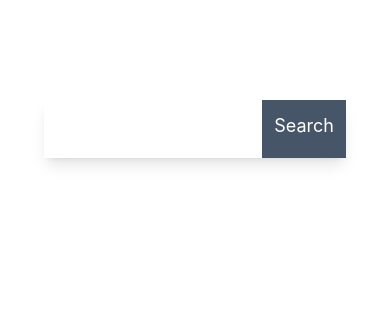
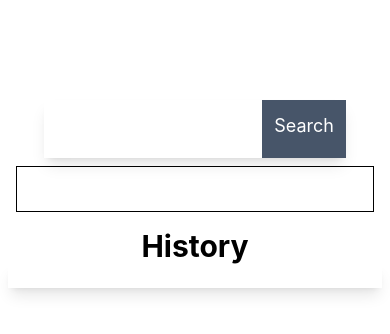
Before and after one commit to umairmaqbool3/WeatherApp-ReactNative, a React Native app: screen / in a window 390 px wide. Shown: the top 334 px of the page. Built offline with nearby package versions, Linux system fonts and the light colour scheme.

Commit message:
some modifications

```diff
--- a/App.js
+++ b/App.js
@@ -75,6 +75,19 @@ const App = () => {
         </View>
       </View>
       <Result weatherData={weather} />
+
+      <Text className=" text-3xl text-center block font-bold mt-2">History</Text>
+      <View className="w-full grid md:grid-cols-3 gap-4 shadow-lg p-3">
+        {
+          history.map(
+            (item, index) => {
+              return <View className="border border-white cursor-pointer p-4" key={index}>
+                  <Text className="text-2xl text-center" onClick={() => historySearchHandler(item)}>{item}</Text>
+                </View>
+            }
+          )
+        }
+      </View>
     </View>
   );
 };
--- a/screens/Result.js
+++ b/screens/Result.js
@@ -3,7 +3,7 @@ import {View, Text, Image} from 'react-native';
 
 const Result = ({weatherData}) => {
   return (
-    <View>
+    <View className="border mx-2 my-2 px-3 dark:border-orange-400">
       {weatherData.length !== 0 ? (
         <>
           <Text className="text-5xl mt-8 text-white text-center dark:text-white">
```
